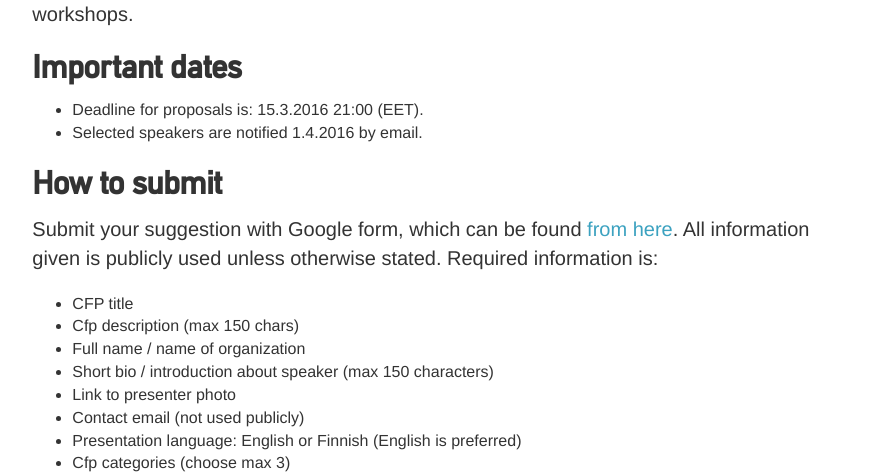
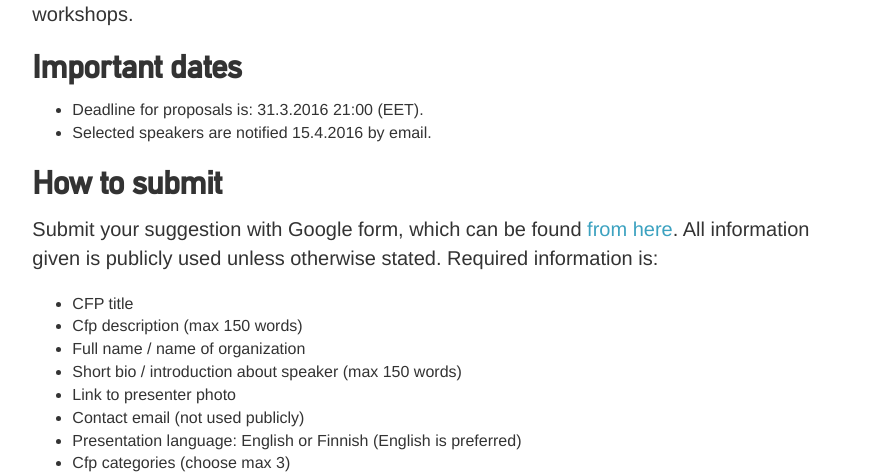
Before and after one commit to apidaysnordic/apidaysnordic.github.io, a Jekyll site: the page built from cfp/index.md, in a window 1280 px wide and 900 px high, scrolled down 1157 px. Shown: the part 159-633 px from the top of the window, without its empty margins (196-1082 px from the left). Built offline with Jekyll 4.4.1, drawn with Linux system fonts in a browser that asks for light colours; nearby versions of some CDN libraries; some web fonts are replaced; library files that are not in the unit come from our copies; comment, search, counter and statistics services are not loaded.

Commit message:
Update cfp.html

```diff
--- a/_layouts/cfp.html
+++ b/_layouts/cfp.html
@@ -105,8 +105,8 @@
 
 			<h2>Important dates</h2>
 			<ul>
-                          <li>Deadline for proposals is: 15.3.2016 21:00 (EET).</li>
-			  <li>Selected speakers are notified 1.4.2016 by email.</li>
+                          <li>Deadline for proposals is: 31.3.2016 21:00 (EET).</li>
+			  <li>Selected speakers are notified 15.4.2016 by email.</li>
   			</ul>
 
 			<h2>How to submit</h2>
@@ -115,9 +115,9 @@
 			</span></p>
 			<ul>
 				<li>CFP title</li>
-				<li>Cfp description (max 150 chars)</li>
+				<li>Cfp description (max 150 words)</li>
 				<li>Full name / name of organization</li>
-				<li>Short bio / introduction about speaker (max 150 characters)</li>
+				<li>Short bio / introduction about speaker (max 150 words)</li>
 				<li>Link to presenter photo</li>
 				<li>Contact email (not used publicly)</li>
 				<li>Presentation language: English or Finnish (English is preferred)</li>
```
